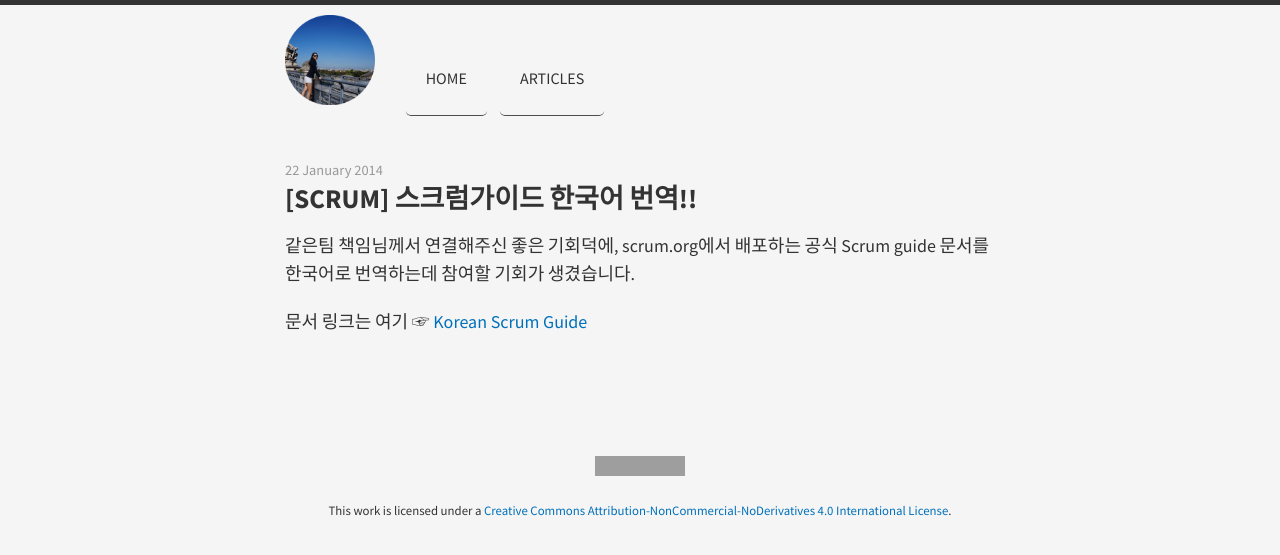
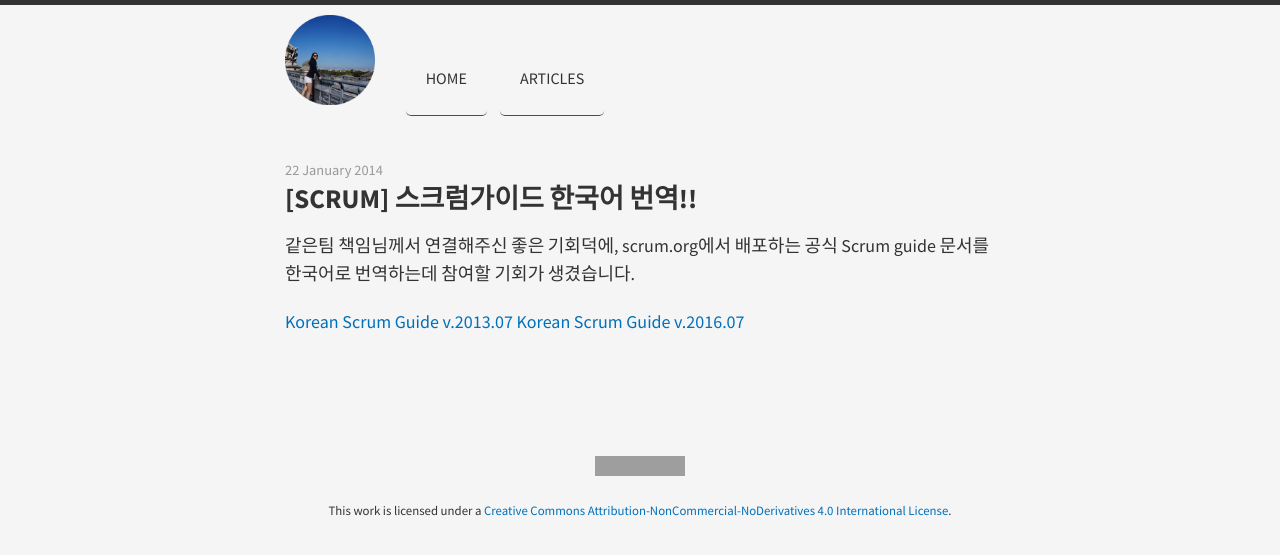
Before and after one commit to midaeng/articles, a Jekyll site: the page built from _posts/2014-01-22-translated-scrum-guide.md, in a window 1280 px wide. Shown: the top 555 px of the page. Built offline with Jekyll 4.4.1, drawn with Linux system fonts in a browser that asks for light colours; nearby versions of some CDN libraries; grey boxes are pictures that could not be loaded.

Commit message:
Update 2014-01-22-translated-scrum-guide.md
update new version data

```diff
--- a/_posts/2014-01-22-translated-scrum-guide.md
+++ b/_posts/2014-01-22-translated-scrum-guide.md
@@ -6,5 +6,5 @@ title: "[SCRUM] 스크럼가이드 한국어 번역!!"
 같은팀 책임님께서 연결해주신 좋은 기회덕에,
 scrum.org에서 배포하는 공식 Scrum guide 문서를 한국어로 번역하는데 참여할 기회가 생겼습니다.
 
-문서 링크는 여기 ☞
-[Korean Scrum Guide](http://www.scrumguides.org/docs/scrumguide/v1/Scrum-Guide-KR.pdf)
+[Korean Scrum Guide v.2013.07](http://www.scrumguides.org/docs/scrumguide/v1/Scrum-Guide-KR.pdf)
+[Korean Scrum Guide v.2016.07](http://www.scrumguides.org/docs/scrumguide/v2016/2016-Scrum-Guide-Korean.pdf)
```
